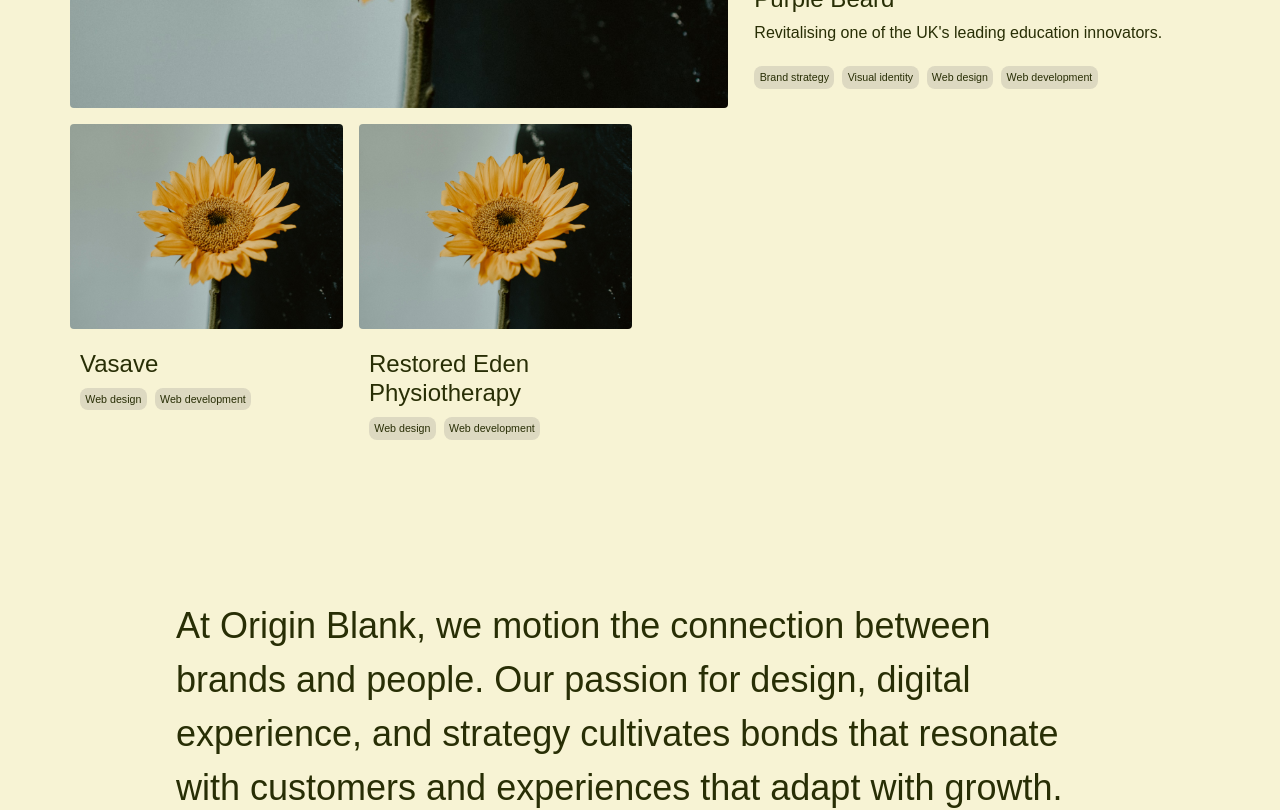
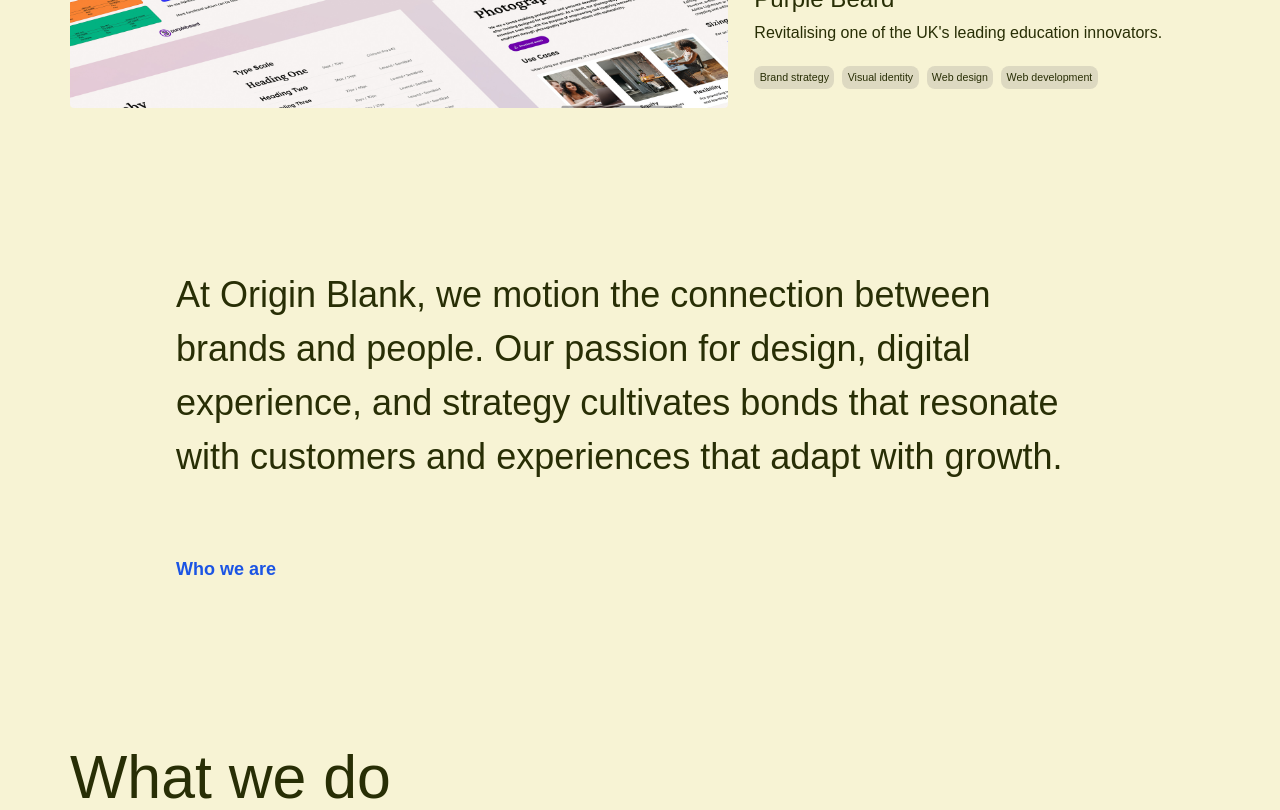
Before and after one commit to sgarciagallego/originblank, a Next.js app: page / in a window 1280 px wide. Shown: the part 1020-1830 px from the top of the page. Built offline with nearby package versions, Linux system fonts and the light colour scheme; a web font is replaced by a local one.

Commit message:
adding overview photos for portfolio work

```diff
--- a/components/molecules/footer/footer.js
+++ b/components/molecules/footer/footer.js
@@ -38,7 +38,17 @@ export default function Footer() {
           <div className={styles.legal}>
             <ul>
               <li>© 2023 Origin Blank Ltd.</li>
-              <li>Company no: &zwj;15362357</li>
+              <li>
+                Company no:
+                {" "}
+                <a
+                  href="https://find-and-update.company-information.service.gov.uk/company/15362357"
+                  target="_blank"
+                  rel="nofollow"
+                >
+                  15362357
+                </a>
+              </li>
               <li><Link href="/privacy">Privacy</Link></li>
               <li><Link href="/accessibility">Accessibility</Link></li>
             </ul>
--- a/components/sections/home/work/homeWork.js
+++ b/components/sections/home/work/homeWork.js
@@ -6,9 +6,9 @@ import ServiceTags from "@/components/molecules/tags/services/tags"
 const cards = [
   {
     id: "card_one",
-    href: "",
+    href: "/work/purple-beard",
     image: [
-      "/placeholder.jpg",
+      "/work/purple-beard/purplebeard-overview-2000x1500.jpg",
       "description",
       320,
       180,
@@ -34,39 +34,7 @@ const cards = [
       "Web design",
       "Web development",
     ],
-  },
-  {
-    id: "card_three",
-    href: "",
-    image: [
-      "/placeholder.jpg",
-      "description",
-      800,
-      600,
-    ],
-    project: "Vasave",
-    desc: "",
-    provided: [
-      "Web design",
-      "Web development"
-    ],
-  },
-  {
-    id: "card_four",
-    href: "",
-    image: [
-      "/placeholder.jpg",
-      "description",
-      400,
-      300,
-    ],
-    project: "Restored Eden Physiotherapy",
-    desc: "",
-    provided: [
-      "Web design",
-      "Web development"
-    ],
-  },
+  }
 ]
 
 export default function HomeWork() {
```
Also changed, not shown: public/work/purple-beard/purplebeard-overview-2000x1500.jpg (added).
